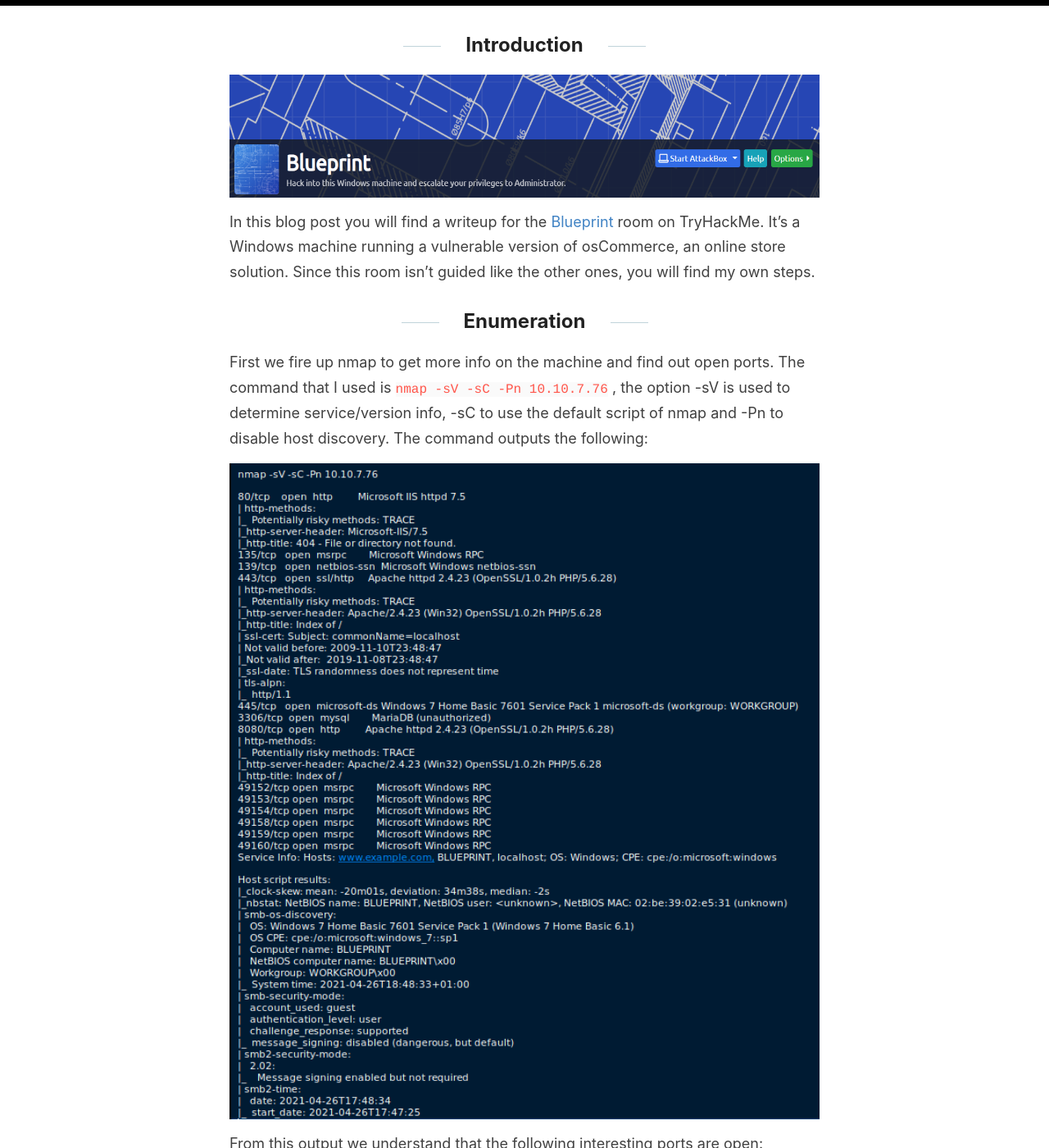
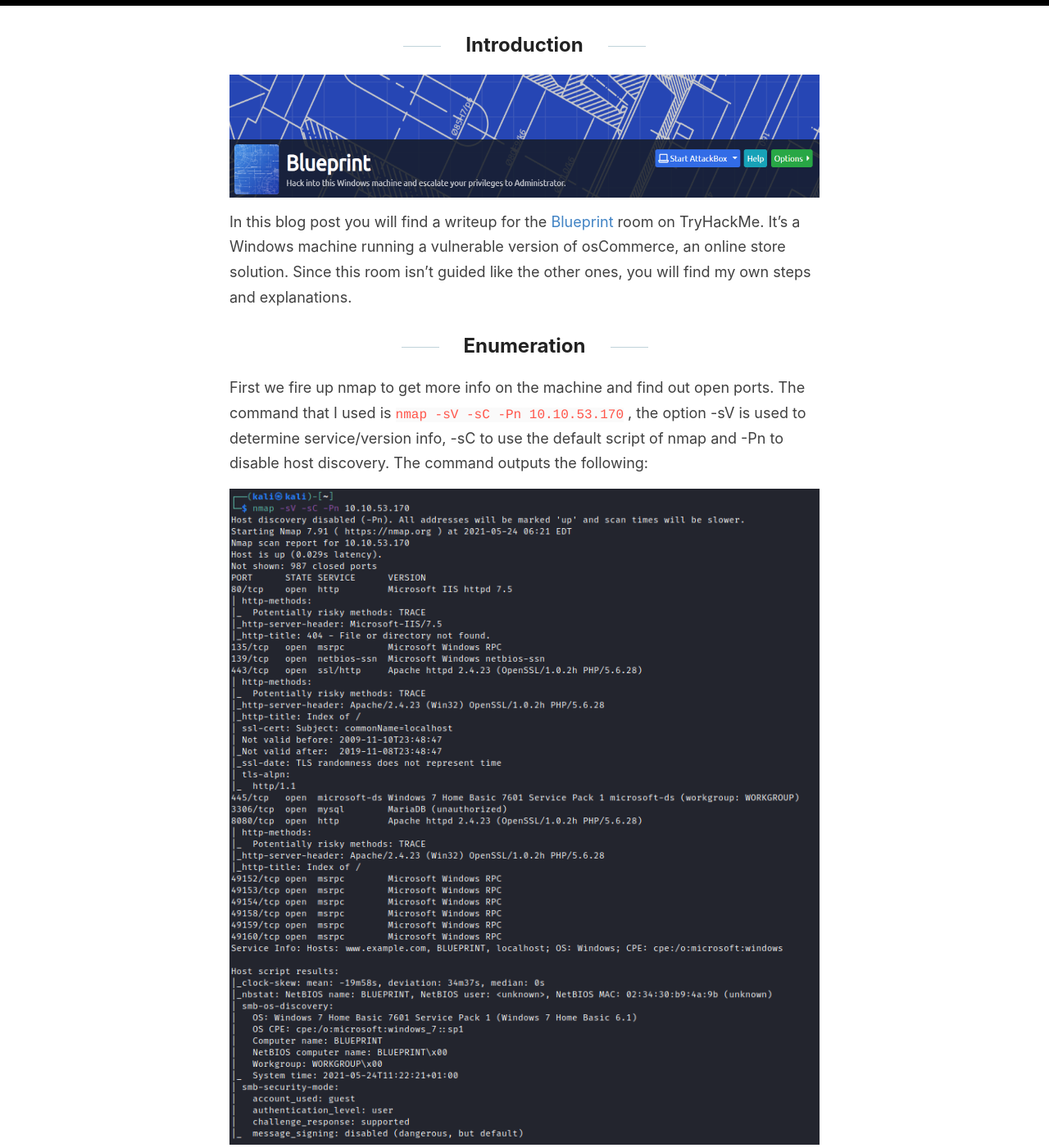
Before and after one commit to 0xdnxh/0xdnxh.github.io, a Jekyll site: the page built from _posts/2021-5-23-THM-Blueprint-Writeup.md, in a window 1280 px wide and 1400 px high, scrolled down 386 px. Shown: the whole window at 82% size. Built offline with Jekyll 4.4.1, drawn with Linux system fonts in a browser that asks for light colours; some of the changed text lies outside the part shown.

Commit message:
changed ips

````diff
--- a/_posts/2021-5-23-THM-Blueprint-Writeup.md
+++ b/_posts/2021-5-23-THM-Blueprint-Writeup.md
@@ -6,10 +6,10 @@
 ## Introduction
 <img src="/images/THM/Blueprint/banner.PNG" width="800" height="150"/>
 
-In this blog post you will find a writeup for the [Blueprint](https://tryhackme.com/room/blueprint) room on TryHackMe. It's a Windows machine running a vulnerable version of osCommerce, an online store solution. Since this room isn't guided like the other ones, you will find my own steps.
+In this blog post you will find a writeup for the [Blueprint](https://tryhackme.com/room/blueprint) room on TryHackMe. It's a Windows machine running a vulnerable version of osCommerce, an online store solution. Since this room isn't guided like the other ones, you will find my own steps and explanations.
 
 ## Enumeration
-First we fire up nmap to get more info on the machine and find out open ports. The command that I used is ```nmap -sV -sC -Pn 10.10.7.76``` , the option -sV is used to determine service/version info, -sC to use the default script of nmap and -Pn to disable host discovery. The command outputs the following:
+First we fire up nmap to get more info on the machine and find out open ports. The command that I used is ```nmap -sV -sC -Pn 10.10.53.170``` , the option -sV is used to determine service/version info, -sC to use the default script of nmap and -Pn to disable host discovery. The command outputs the following:
 
 <img src="/images/THM/Blueprint/nmap_output.PNG" width="800" height="800"/>
 
@@ -20,11 +20,11 @@
   <li>443</li>
 </ul>
 
-Navigating to http://10.10.7.76 , we get a Server error:
+Navigating to http://10.10.53.170 , we get a Server error:
 
 <img src="/images/THM/Blueprint/server_error.PNG" width="600" height="100"/>
 
-However, navigating to https://10.10.7.76 or 10.10.7.76:8080 we get the following page:
+However, navigating to https://10.10.53.170 or 10.10.53.170:8080 we get the following page:
 
 <img src="/images/THM/Blueprint/oscommerce_page.PNG" width="500" height="150"/>
 
@@ -64,7 +64,7 @@
 
 <img src="/images/THM/Blueprint/metasploit_shell.PNG" width="600" height="90"/>
 
-A shell is good but a Meterpreter session is better as it will allow us to run tools. We use the command ```sessions -u 7``` where 7 is our session ID :
+A shell is good but a Meterpreter session is better as it will allow us to run tools. We use the command ```sessions -u 2``` where 2 is our session ID :
 
 <img src="/images/THM/Blueprint/upgrade.PNG" width="600" height="300"/>
 
````
Also changed, not shown: other parts of _posts/2021-5-23-THM-Blueprint-Writeup.md (+1 -1 lines), images/THM/Blueprint/exploit_modified.PNG, images/THM/Blueprint/hashdump.PNG, images/THM/Blueprint/launching_script.PNG, images/THM/Blueprint/nmap_output.PNG, images/THM/Blueprint/upgrade.PNG.
